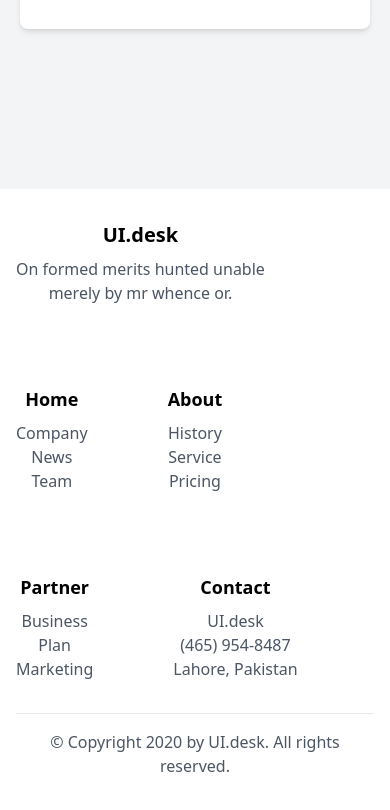
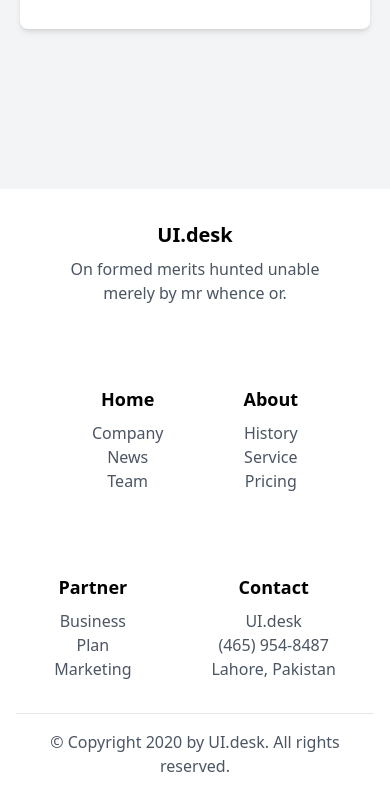
Before and after one commit to ValijonovMirzajon/demo-day, a plain HTML site: page index.html in a window 390 px wide. Shown: the part 7632-8442 px from the top of the page. Drawn offline with nearby package versions, Linux system fonts and the light colour scheme.

Commit message:
ozgarish2

```diff
--- a/index.html
+++ b/index.html
@@ -332,7 +332,7 @@
     </main>
     <footer class="bg-white py-8">
       <div class="max-w-6xl mx-auto px-4 text-center lg:text-start">
-        <div class=" flex flex-wrap md:flex-row items-center gap-20 text-center md:justify-between">
+        <div class=" flex flex-wrap md:flex-row items-center gap-20 text-center md:justify-between justify-center">
           <div class="col-span-2">
             <h4 class="text-xl font-bold">UI.desk</h4>
             <p class="text-gray-600 mt-2">
```
